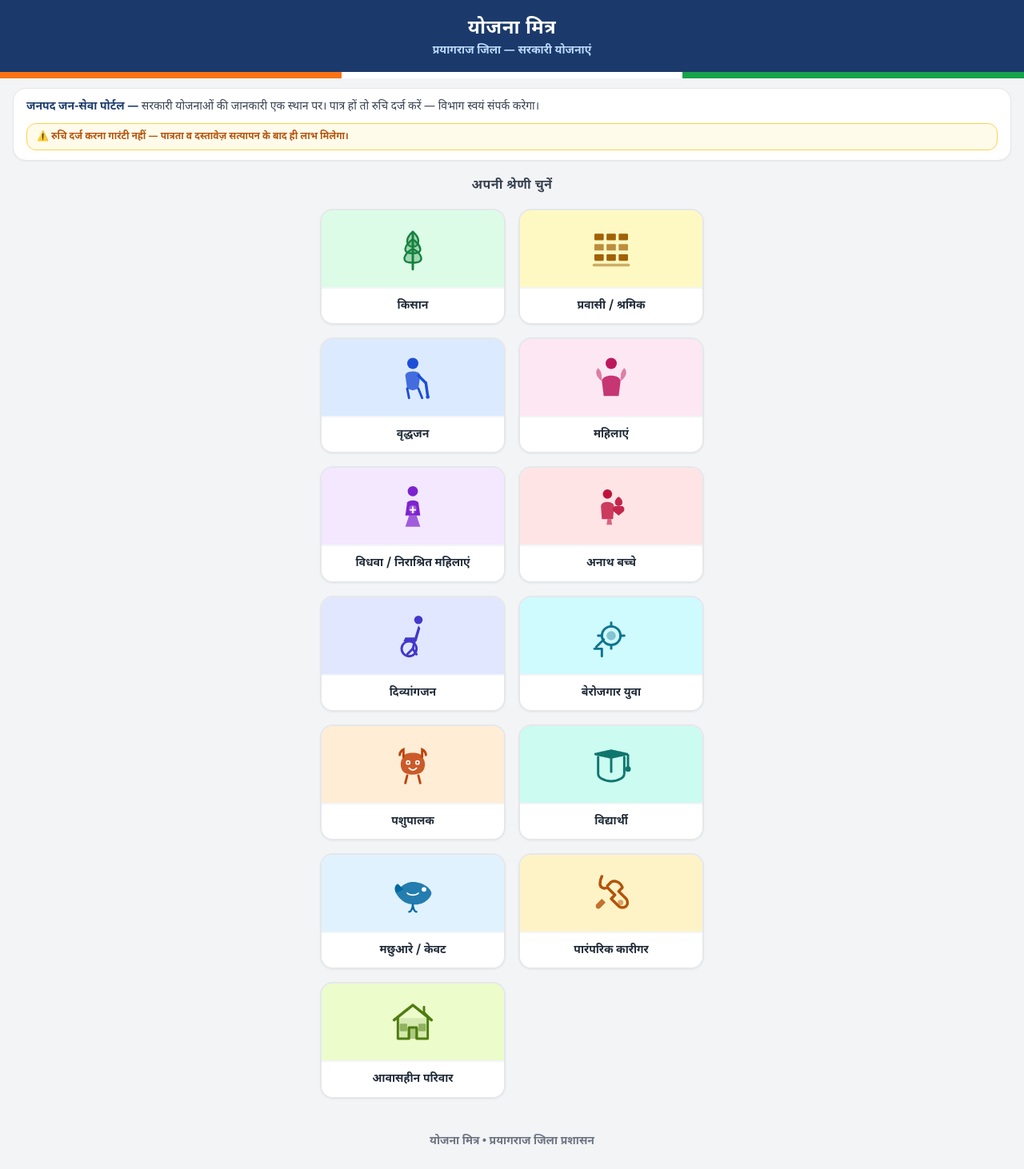
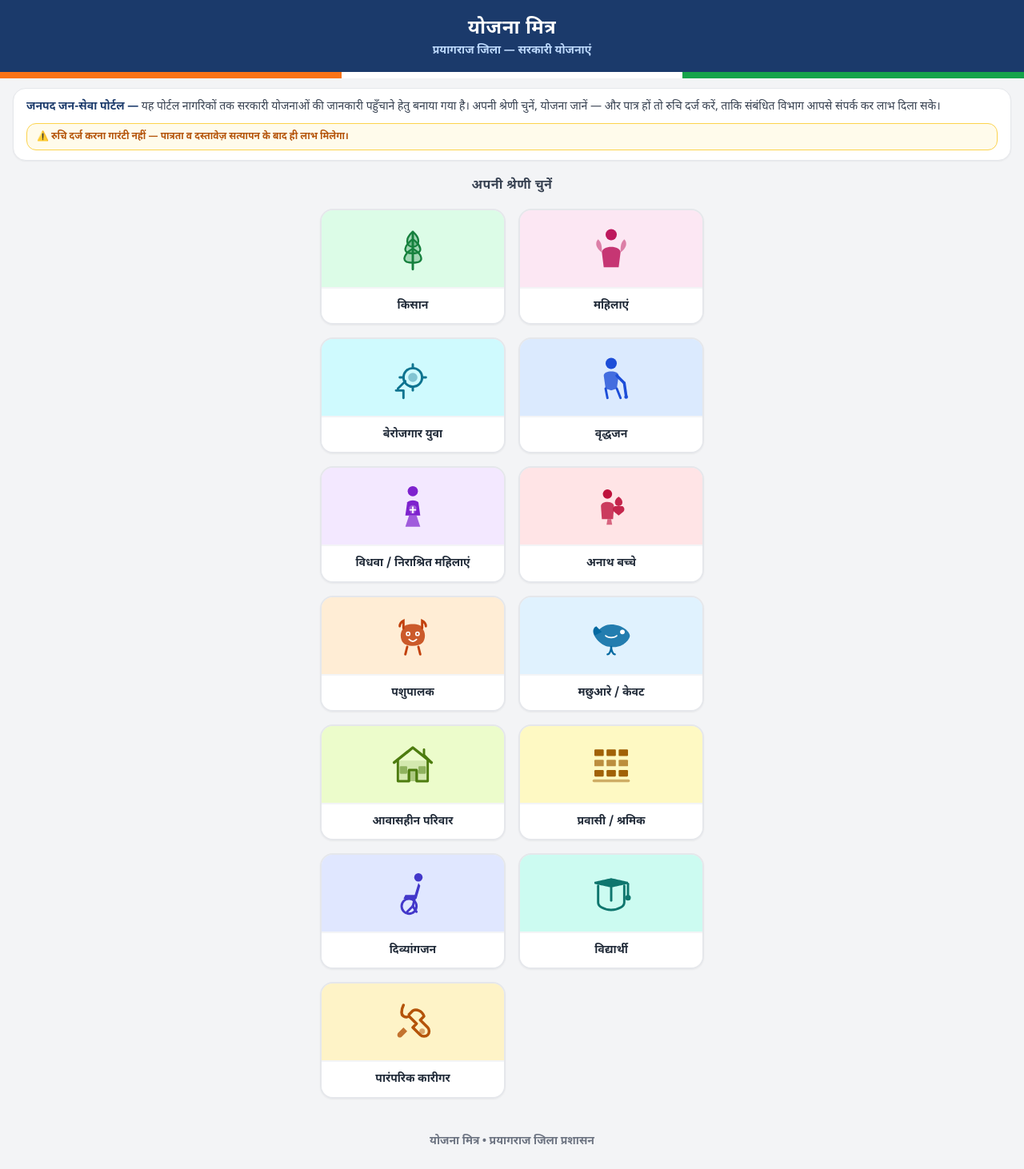
Before and after one commit to dipti-pixel/yojana-portal, a Next.js app: page / in a window 1280 px wide. Shown: the whole page at 80% size. Built offline with nearby package versions, Linux system fonts and the light colour scheme.

Commit message:
Reorder categories and update intro text

```diff
--- a/app/page.js
+++ b/app/page.js
@@ -7,18 +7,18 @@ import {
 
 const CATEGORIES = [
   { name: 'किसान',                      Icon: IconKisan,      bg: 'bg-green-100',  text: 'text-green-700' },
-  { name: 'प्रवासी / श्रमिक',           Icon: IconShramik,    bg: 'bg-yellow-100', text: 'text-yellow-700' },
+  { name: 'महिलाएं',                    Icon: IconMahilaye,   bg: 'bg-pink-100',   text: 'text-pink-700' },
+  { name: 'बेरोजगार युवा',             Icon: IconYuva,       bg: 'bg-cyan-100',   text: 'text-cyan-700' },
   { name: 'वृद्धजन',                    Icon: IconVriddhajan, bg: 'bg-blue-100',   text: 'text-blue-700' },
-  { name: 'महिलाएं',                    Icon: IconMahilaye,   bg: 'bg-pink-100',   text: 'text-pink-700' },
   { name: 'विधवा / निराश्रित महिलाएं',  Icon: IconVidhwa,     bg: 'bg-purple-100', text: 'text-purple-700' },
   { name: 'अनाथ बच्चे',                Icon: IconAnath,      bg: 'bg-rose-100',   text: 'text-rose-700' },
+  { name: 'पशुपालक',                   Icon: IconPashupalan, bg: 'bg-orange-100', text: 'text-orange-700' },
+  { name: 'मछुआरे / केवट',             Icon: IconMachhware,  bg: 'bg-sky-100',    text: 'text-sky-700' },
+  { name: 'आवासहीन परिवार',            Icon: IconAwaashin,   bg: 'bg-lime-100',   text: 'text-lime-700' },
+  { name: 'प्रवासी / श्रमिक',           Icon: IconShramik,    bg: 'bg-yellow-100', text: 'text-yellow-700' },
   { name: 'दिव्यांगजन',                Icon: IconDivyang,    bg: 'bg-indigo-100', text: 'text-indigo-700' },
-  { name: 'बेरोजगार युवा',             Icon: IconYuva,       bg: 'bg-cyan-100',   text: 'text-cyan-700' },
-  { name: 'पशुपालक',                   Icon: IconPashupalan, bg: 'bg-orange-100', text: 'text-orange-700' },
   { name: 'विद्यार्थी',                Icon: IconVidyarthi,  bg: 'bg-teal-100',   text: 'text-teal-700' },
-  { name: 'मछुआरे / केवट',             Icon: IconMachhware,  bg: 'bg-sky-100',    text: 'text-sky-700' },
   { name: 'पारंपरिक कारीगर',           Icon: IconKaarigar,   bg: 'bg-amber-100',  text: 'text-amber-700' },
-  { name: 'आवासहीन परिवार',            Icon: IconAwaashin,   bg: 'bg-lime-100',   text: 'text-lime-700' },
 ]
 
 export default function Home() {
@@ -41,7 +41,7 @@ export default function Home() {
       <div className="bg-white mx-4 mt-3 rounded-2xl px-4 py-3 shadow-sm border border-gray-200">
         <p className="text-gray-700 text-sm leading-relaxed">
           <span className="font-extrabold text-[#1B3A6B]">जनपद जन-सेवा पोर्टल — </span>
-          सरकारी योजनाओं की जानकारी एक स्थान पर। पात्र हों तो रुचि दर्ज करें — विभाग स्वयं संपर्क करेगा।
+          यह पोर्टल नागरिकों तक सरकारी योजनाओं की जानकारी पहुँचाने हेतु बनाया गया है। अपनी श्रेणी चुनें, योजना जानें — और पात्र हों तो रुचि दर्ज करें, ताकि संबंधित विभाग आपसे संपर्क कर लाभ दिला सके।
         </p>
         <div className="bg-amber-50 border border-amber-300 rounded-xl px-3 py-2 mt-2">
           <p className="text-amber-700 text-xs font-bold">⚠️ रुचि दर्ज करना गारंटी नहीं — पात्रता व दस्तावेज़ सत्यापन के बाद ही लाभ मिलेगा।</p>
```
